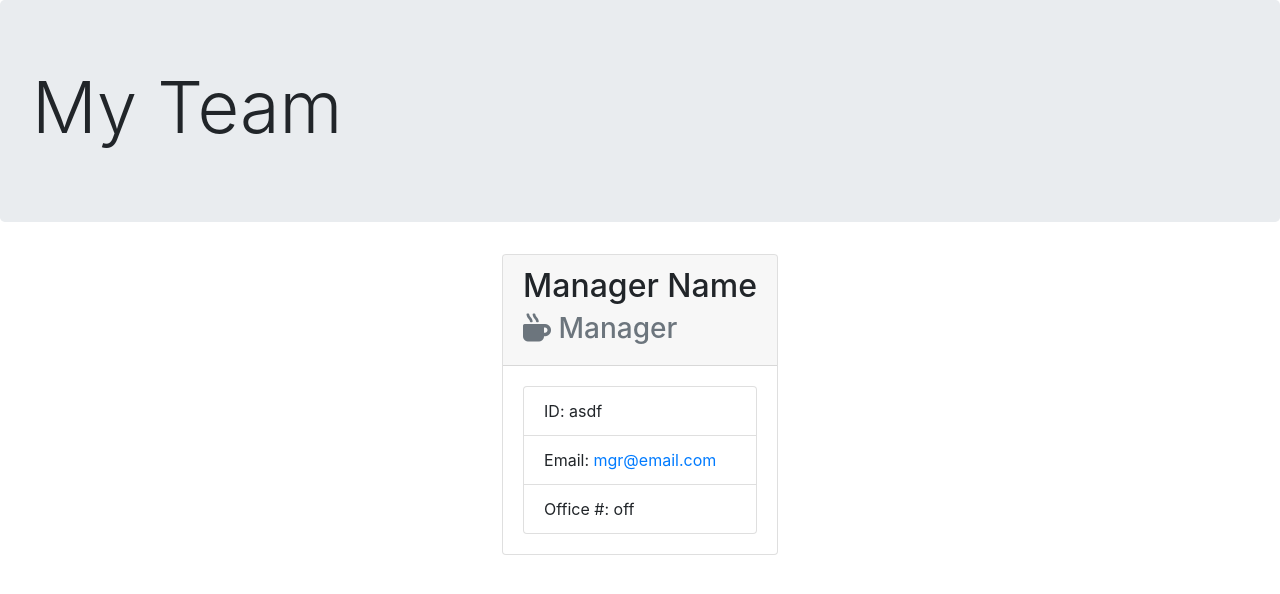
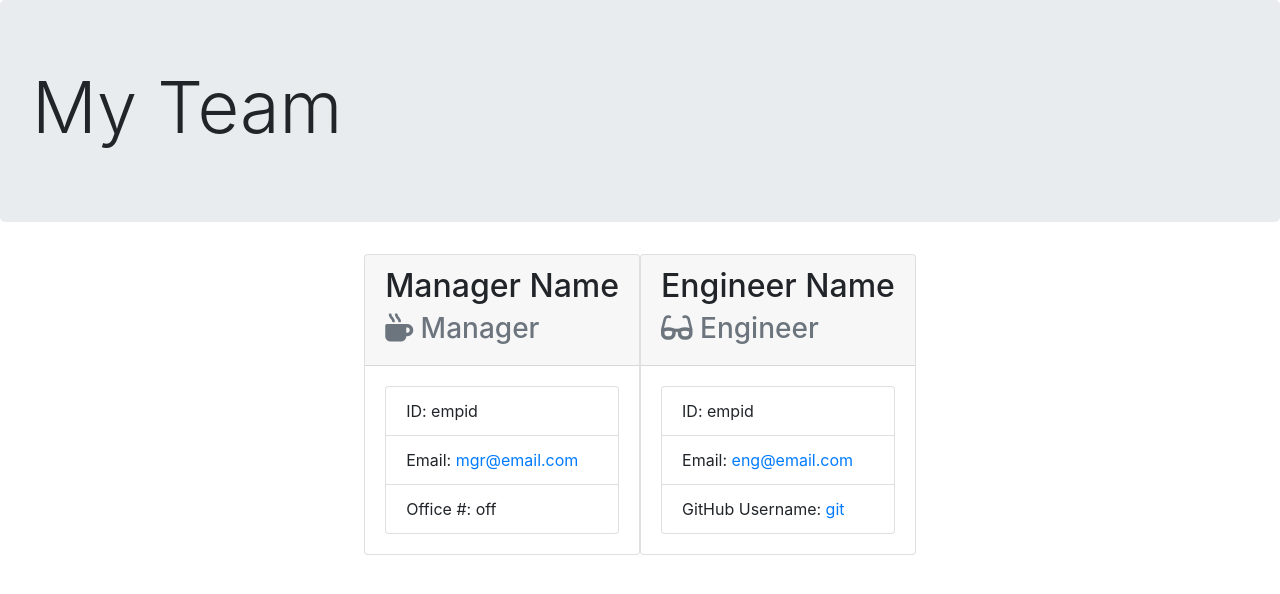
Before and after one commit to CHaskin91/Team-Profile-Generator, a website: page dist/index.html in a window 1280 px wide. Drawn offline with nearby package versions, Linux system fonts and the light colour scheme.

Commit message:
engineer card added to index.html

```diff
--- a/dist/index.html
+++ b/dist/index.html
@@ -28,7 +28,7 @@
 
                     <div class = "card-body">
                         <ul class = "list-group">
-                            <li class = "list-group-item">ID: asdf</li>
+                            <li class = "list-group-item">ID: empid</li>
                             <li class = "list-group-item">Email: <a href = "mailto:mgr@email.com">mgr@email.com</a></li>
                             <li class = "list-group-item">Office #: off</li>
                         </ul>
@@ -36,6 +36,21 @@
                 </div>
 
                 <!-- Engineer Employee Card -->
+                <div class = "card employee-card">
+                    <div class = "card-header">
+                        <h2 class = "card-title">Engineer Name</h2>
+                        <h3 class = "card-subtitle mb-2 text-muted"><i class="fas fa-glasses"></i> Engineer</h3>
+                    </div>
+
+                    <div class = "card-body">
+                        <ul class = "list-group">
+                            <li class = "list-group-item">ID: empid</li>
+                            <li class = "list-group-item">Email: <a href = "mailto:eng@email.com">eng@email.com</a></li>
+                            <li class = "list-group-item">GitHub Username: <a href="https://github.com/git" target="_blank">git</a></li>
+                        </ul>
+                    </div>
+                </div>
+
 
             </div>
         </div>
```
